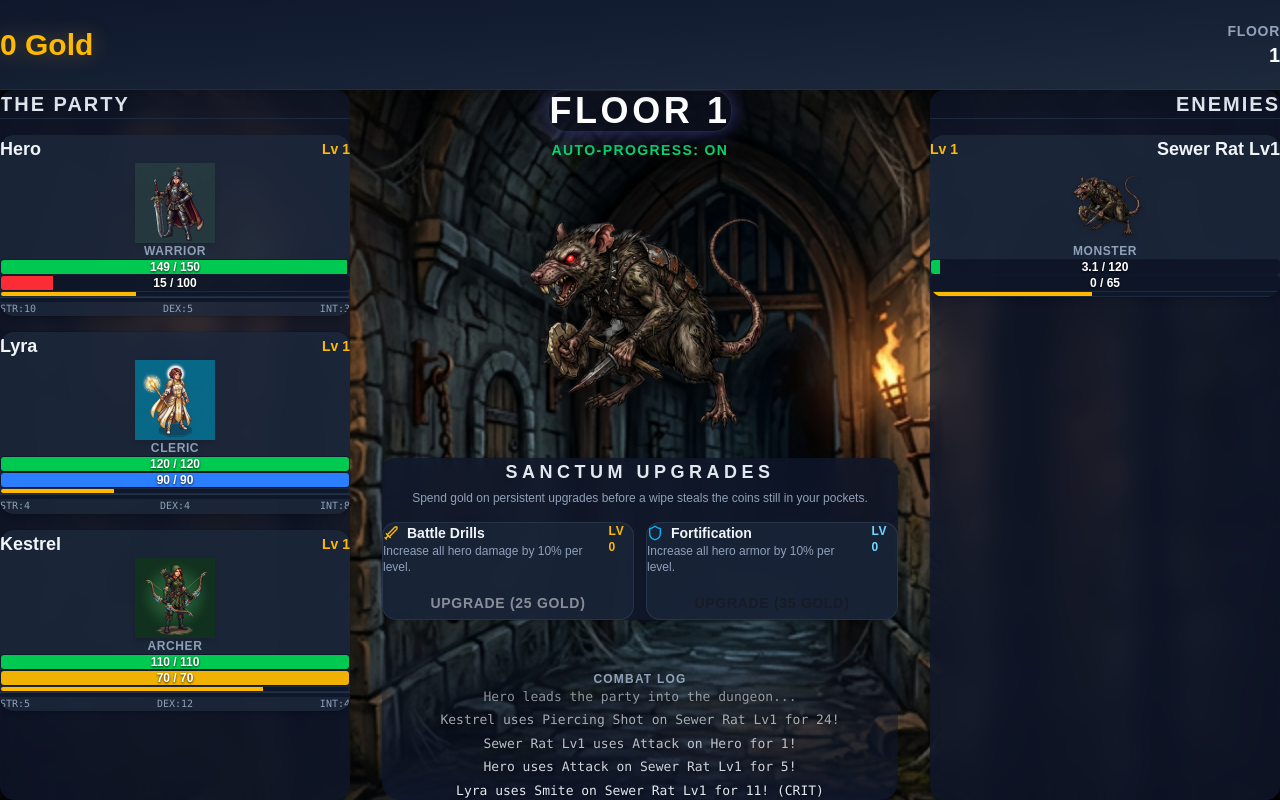
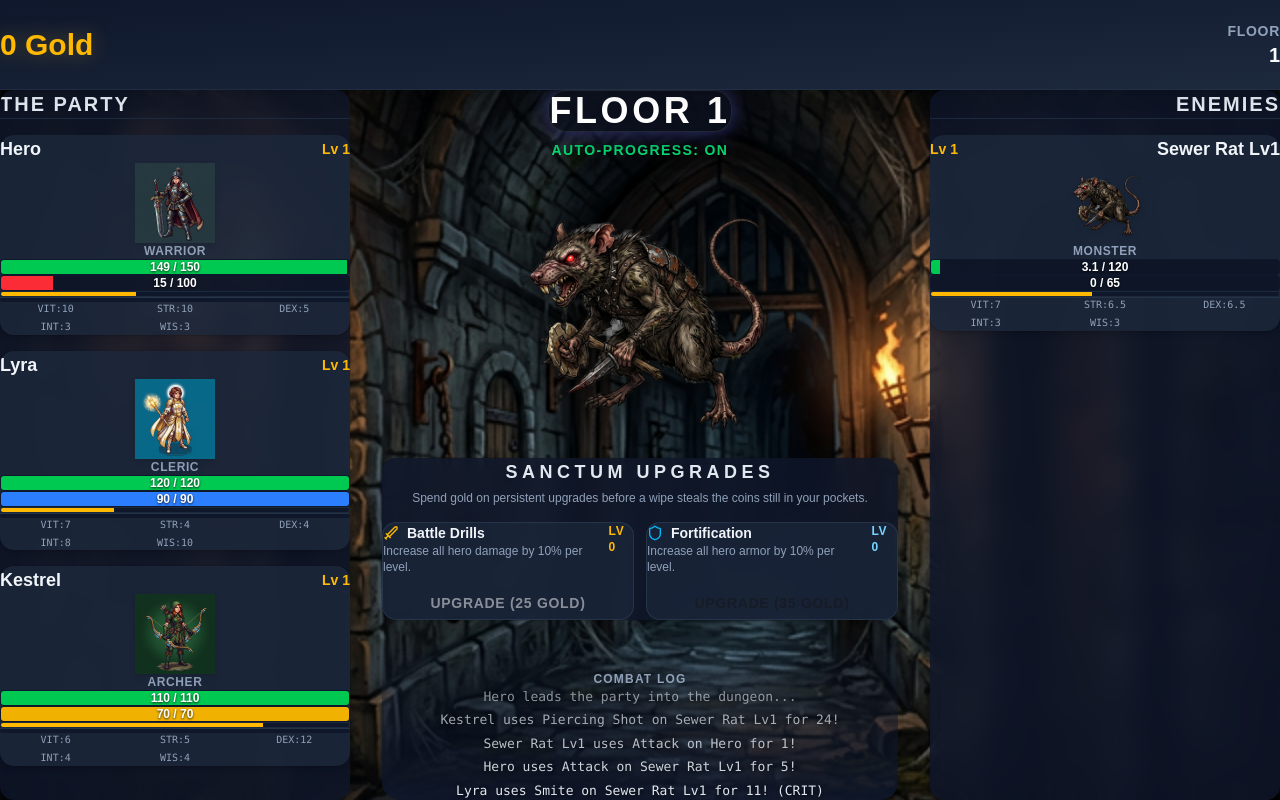
Before and after one commit to deadronos/idle-dungeon-crawler, a React (Vite) app: page / in a window 1280 px wide. Both pictures are taken after a click on the button "START JOURNEY". Built offline with nearby package versions, Linux system fonts and the light colour scheme.

Commit message:
feat: Update code coverage reports and enhance entity attributes display in UI

```diff
--- a/src/components/EntityRoster.tsx
+++ b/src/components/EntityRoster.tsx
@@ -68,18 +68,20 @@ export const EntityRoster: React.FC<Props> = ({ title, entities, alignRight }) =
                             </div>
 
                             {/* Experience and Stats */}
-                            {!entity.isEnemy && (
-                                <div className="mt-3 pt-2 border-t border-slate-700/50">
+                            <div className="mt-3 pt-2 border-t border-slate-700/50">
+                                {!entity.isEnemy && (
                                     <div className="h-1 w-full bg-slate-900 rounded overflow-hidden mb-2">
                                         <div className="h-full bg-indigo-500" style={{ width: `${Math.min(100, entity.exp.dividedBy(entity.expToNext).times(100).toNumber())}%` }} />
                                     </div>
-                                    <div className={`flex justify-between text-[10px] text-slate-400 font-mono ${alignRight ? 'flex-row-reverse' : ''}`}>
-                                        <span>STR:{entity.attributes.str}</span>
-                                        <span>DEX:{entity.attributes.dex}</span>
-                                        <span>INT:{entity.attributes.int}</span>
-                                    </div>
+                                )}
+                                <div className="grid grid-cols-3 gap-x-2 gap-y-1 text-[10px] text-slate-400 font-mono text-center">
+                                    <span>VIT:{entity.attributes.vit}</span>
+                                    <span>STR:{entity.attributes.str}</span>
+                                    <span>DEX:{entity.attributes.dex}</span>
+                                    <span>INT:{entity.attributes.int}</span>
+                                    <span>WIS:{entity.attributes.wis}</span>
                                 </div>
-                            )}
+                            </div>
                         </div>
                     </Card>
                 ))}
```
Also changed, not shown: 1 other file (tests, documents, lock files or other folders).
